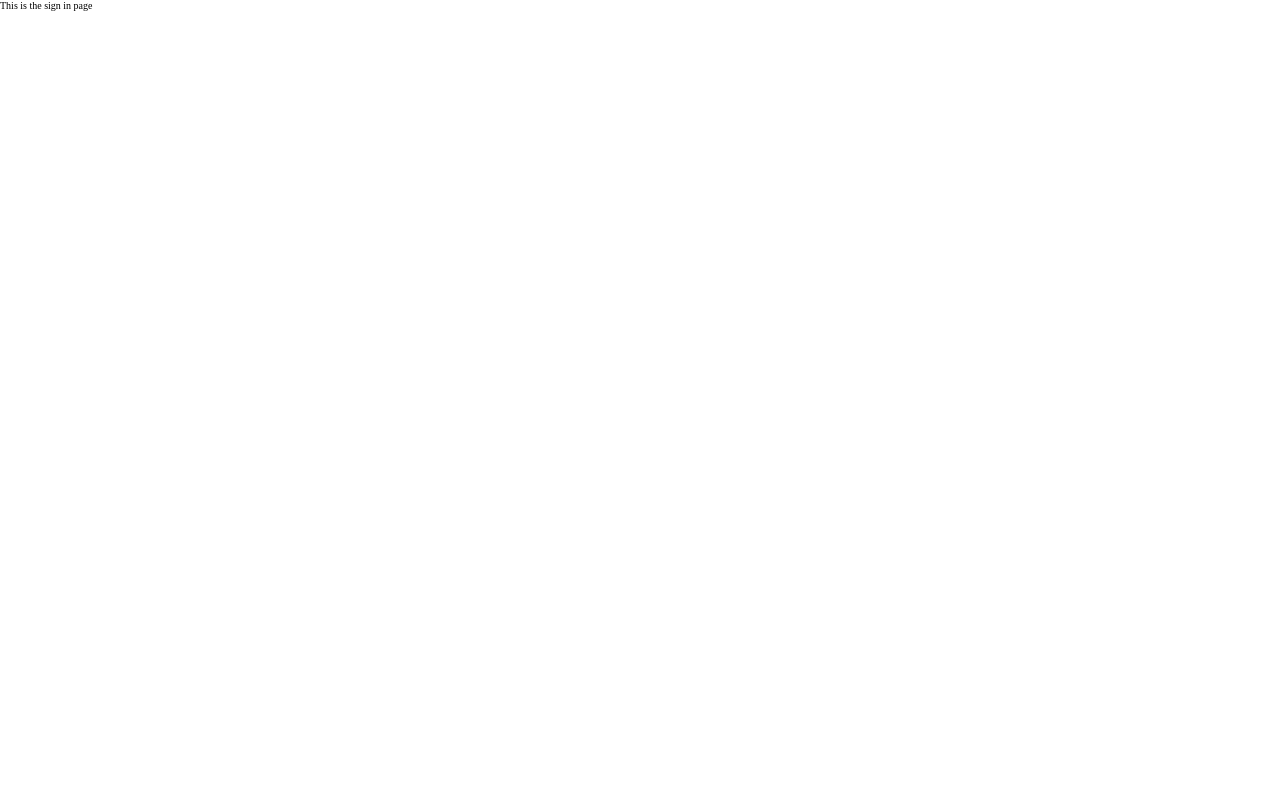
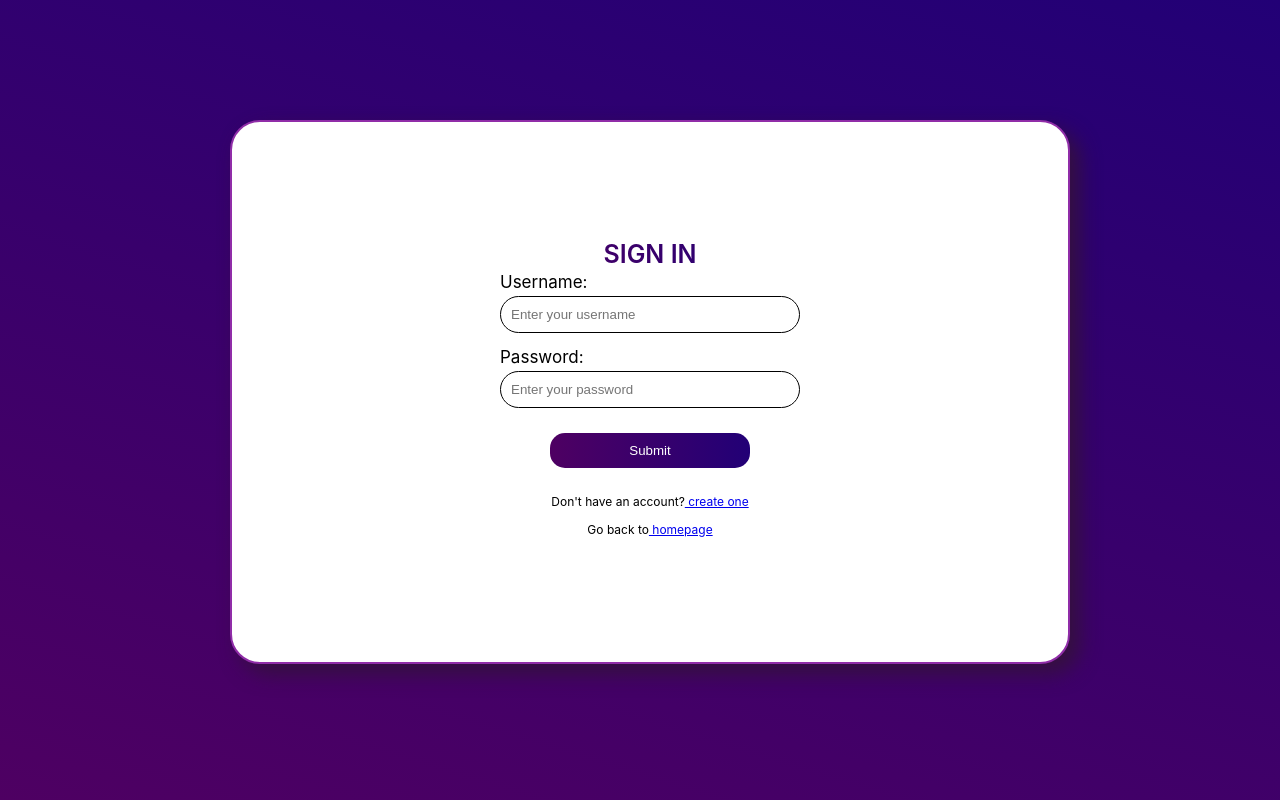
Before and after one commit to jummie-jk/Crypto-website, a React (Create React App) app: page /signin in a window 1280 px wide. Built offline with nearby package versions, Linux system fonts and the light colour scheme.

Commit message:
Update: Solved routing issues and also created a sign up page

```diff
--- a/src/App.js
+++ b/src/App.js
@@ -3,7 +3,7 @@ import React from 'react';
 import { BrowserRouter, Route, Routes } from "react-router-dom";
 import Hero from './Components/Herosection';
 import ContactUs from './Components/Contact';
-import Login from './Components/Login';
+import SignUp from './Components/Signup';
 import CryptoPrice from './Components/Crypto';
 import Signin from './Components/Signin';
 
@@ -14,7 +14,7 @@ function App() {
                 <Routes>
                 <Route exact path="/" element={<Hero />} />
                 <Route path="/contact" element={<ContactUs />} />
-                <Route path="/login" element={<Login />} />
+                <Route path="/login" element={<SignUp />} />
                 <Route path="/crypto" element={<CryptoPrice />} />
                 <Route path="/signin" element={<Signin />} />
                 </Routes>
--- a/src/Components/NavBar.js
+++ b/src/Components/NavBar.js
@@ -29,7 +29,7 @@ const Navbar = () => {
               <li><Link to="/contact" className='nav--list'>Contact</Link></li>
               <li><Link to="/contact" className='nav--list'>Blog</Link></li>
               <li>
-                <Button className="button btn btn-primary" to="/login">Login</Button>
+                <Button className="button btn btn-primary" to="/login">Sign Up</Button>
               </li>
               <li>
                 <Button className="button btn" to="/signin">Sign In</Button>
--- a/src/Components/Signin.js
+++ b/src/Components/Signin.js
@@ -1,15 +1,52 @@
-import React from "react";
+import React, {useState} from "react";
+import Button from "./button";
+import { Link } from 'react-router-dom';
+
+
 const Signin = () => {
 
+    const [userDetails , setUserDetails] = useState (
+        {
+           username: '',
+           password: '',
+        }
+     )
+     const handleChange = (e) =>{
+        const{ name, value } = e.target;
+        setUserDetails ((prevDetails) => ({...prevDetails, [name]: value}))
+     }
 
-    return(
-        <>
-         <div>
-            <p>
-              This is the sign in page
-            </p>
-         </div>
-        </>
-    )
+     const handleSubmit = (e) => {
+        e.preventDefault()
+        // Sends details to an api
+     }
+
+         return (
+               <>
+                  <div className="login--page">
+                     <div className="login--page--form" >
+                        <form onSubmit={handleSubmit}>
+                          <p className="login--text">Sign In</p>
+                          <p>Username:</p>
+                          <input type="text" name="username" placeholder="Enter your username" className="input-field" value={userDetails.username} onChange={handleChange}></input>
+                          <p>Password:</p>
+                          <input type="password" className="input-field" placeholder="Enter your password" name="password" value={userDetails.password} onChange={handleChange}></input>
+                          <div className="form--submit">
+                             <Button className="button btn-tertiary">Submit</Button>
+                             <p>Don't have an account?
+                                <Link to="/login" className=''> create one
+                                </Link>
+                             </p>
+                             <p>Go back to
+                                <Link to="/" className=''> homepage
+                                </Link>
+                             </p>
+                          </div>
+                        </form>
+                     </div>
+                  </div>
+               </>
+         );
+
 }
  export default Signin;
--- a/src/Components/Login.js
+++ b/src/Components/Signup.js
@@ -2,7 +2,7 @@ import React, {useState} from "react";
 import Button from "./button";
 import { Link } from 'react-router-dom';
 
-function Login() {
+function SignUp() {
 
 const [userDetails , setUserDetails] = useState (
    {
@@ -26,7 +26,7 @@ const handleSubmit = (e) => {
              <div className="login--page">
                 <div className="login--page--form" >
                    <form onSubmit={handleSubmit}>
-                     <p className="login--text">Login</p>
+                     <p className="login--text">Sign Up</p>
                      <p>Username:</p>
                      <input type="text" name="username" placeholder="Enter your username" className="input-field" value={userDetails.username} onChange={handleChange}></input>
                      <p>Email:</p>
@@ -36,7 +36,7 @@ const handleSubmit = (e) => {
                      <div className="form--submit">
                         <Button className="button btn-tertiary">Submit</Button>
                         <p>Already have an account?
-                           <Link to="/signin" className=''> Sign-in
+                           <Link to="/signin" className=''> sign-in
                            </Link>
                         </p>
                         <p>Go back to
@@ -51,4 +51,4 @@ const handleSubmit = (e) => {
     );
   }
 
-  export default Login;
+  export default SignUp;
```
